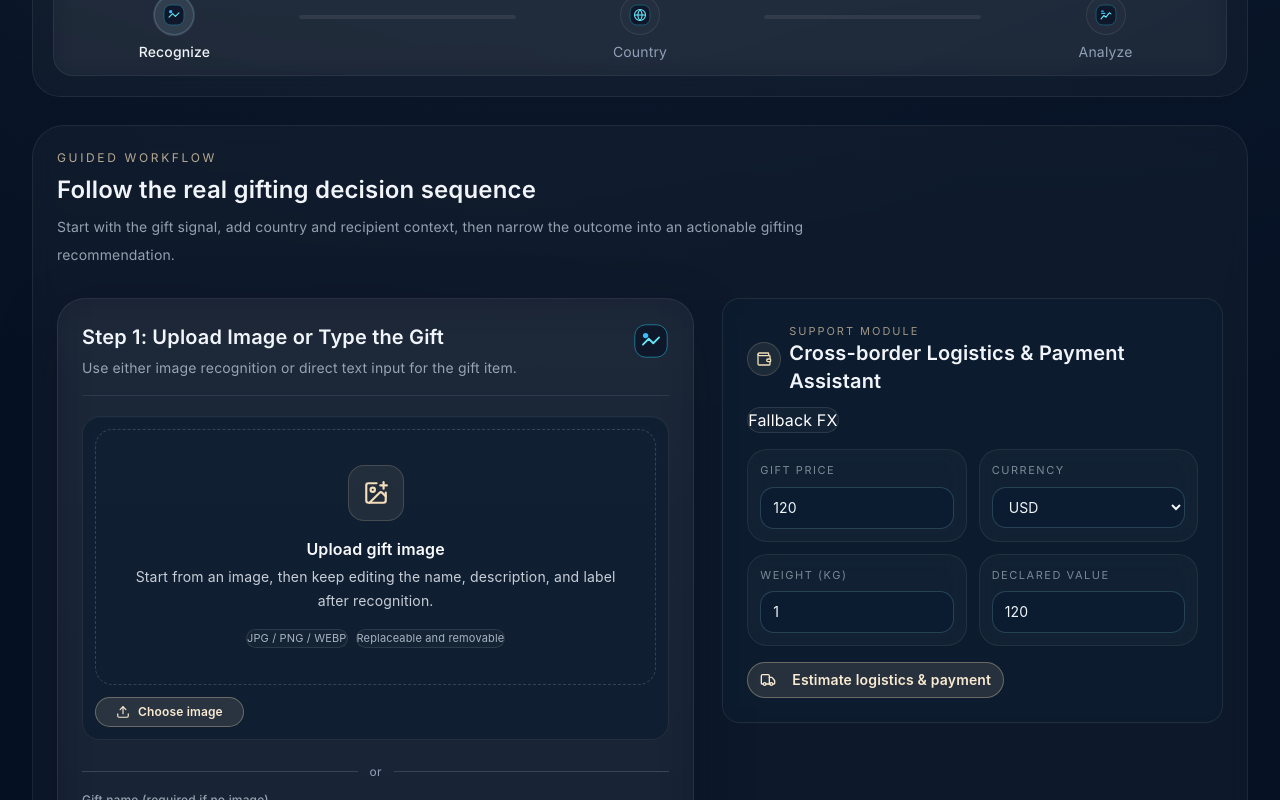
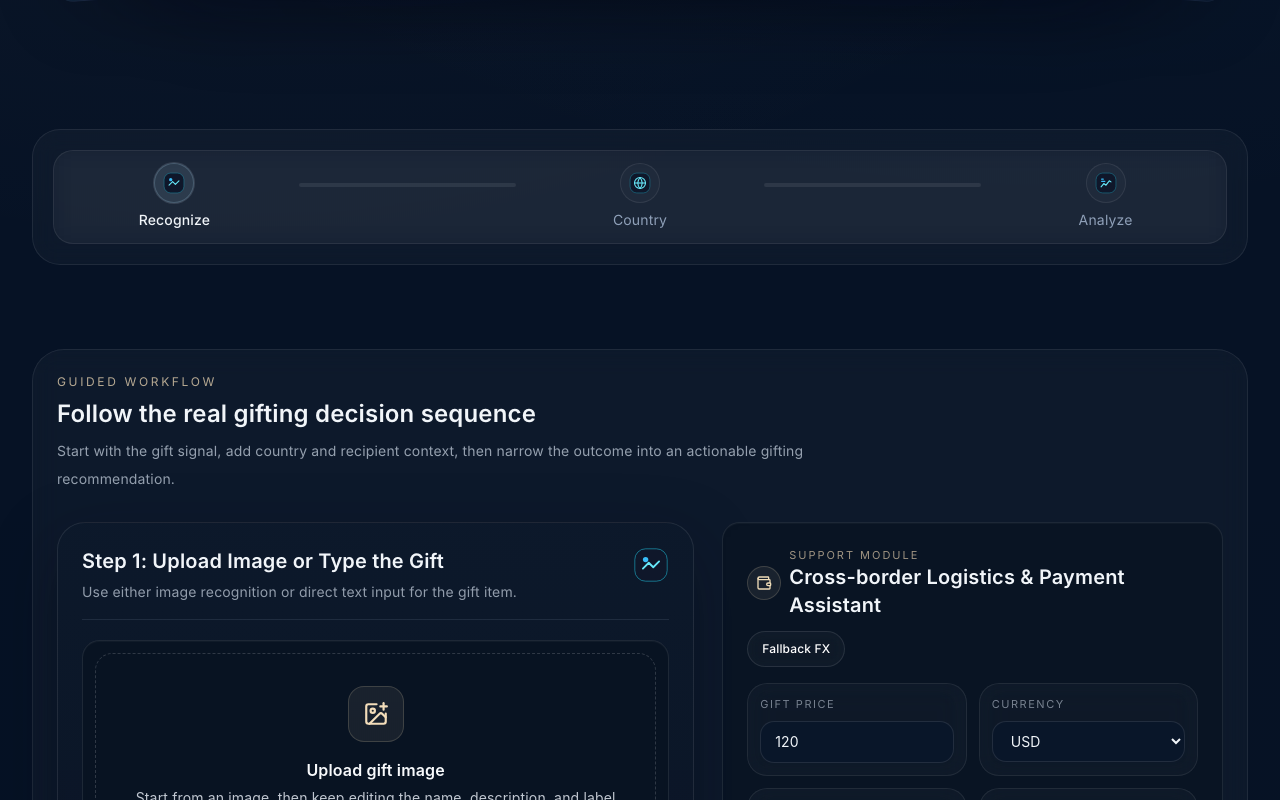
Before and after one commit to zzemy/GIVIA, a Next.js app: page /en in a window 1280 px wide. Shown: the part 1820-2620 px from the top of the page. Built offline with nearby package versions, Linux system fonts and the light colour scheme.

Commit message:
refactor: establish homepage layout system tokens

```diff
--- a/app/[locale]/page.tsx
+++ b/app/[locale]/page.tsx
@@ -20,7 +20,7 @@ export default function Home() {
     <div className={`relative min-h-screen overflow-x-hidden bg-[#061225] text-white ${isZh ? 'font-sans-zh' : ''}`}>
       <HomeBackground />
 
-      <main className="relative mx-auto max-w-[1480px] px-5 pb-16 pt-0 xl:px-8">
+      <main className="relative mx-auto flex w-full max-w-[1600px] flex-col gap-12 px-4 pb-20 pt-0 sm:px-5 lg:gap-14 xl:px-8 2xl:px-10">
         <HomeHeroSection {...heroProps} />
         <WorkflowPanels {...workflowPanelsProps} />
         <PageFeedback {...feedbackProps} />
--- a/app/globals.css
+++ b/app/globals.css
@@ -145,6 +145,27 @@
   font-family: var(--app-font-display-zh);
 }
 
+.home-measure {
+  max-width: 42rem;
+}
+
+.home-balance {
+  text-wrap: balance;
+}
+
+.home-pretty {
+  text-wrap: pretty;
+}
+
+.home-pill-nowrap {
+  white-space: nowrap;
+  word-break: keep-all;
+}
+
+.home-status-pill {
+  min-inline-size: 5.5rem;
+}
+
 .country-selector-scroll {
   scrollbar-width: thin;
   scrollbar-color: rgba(103, 232, 249, 0.38) rgba(15, 26, 47, 0.55);
--- a/components/gifting/home/home-design-tokens.ts
+++ b/components/gifting/home/home-design-tokens.ts
@@ -1,40 +1,49 @@
 export const homeSurface = {
   primary:
-    'rounded-[2rem] border border-white/9 bg-[linear-gradient(135deg,rgba(255,255,255,0.05),rgba(231,210,175,0.06)_38%,rgba(147,197,253,0.04)_100%)] shadow-[0_34px_90px_rgba(4,10,24,0.44)] backdrop-blur-xl',
+    'rounded-[2rem] border border-white/10 bg-[linear-gradient(180deg,rgba(15,28,49,0.96),rgba(10,20,37,0.98))] shadow-[0_34px_100px_rgba(2,8,21,0.52)] backdrop-blur-xl',
   secondary:
-    'rounded-[1.75rem] border border-white/8 bg-[linear-gradient(180deg,rgba(255,255,255,0.038),rgba(255,255,255,0.016))] shadow-[0_22px_60px_rgba(4,10,24,0.3)] backdrop-blur-xl',
-  quiet: 'rounded-[1.25rem] border border-white/7 bg-white/[0.032] backdrop-blur-md',
-  inset: 'rounded-[1.1rem] border border-white/8 bg-[#0b1b2f]/68 backdrop-blur-md',
-  glassStrip: 'rounded-full border border-white/10 bg-white/[0.035] backdrop-blur',
+    'rounded-[1.75rem] border border-white/9 bg-[linear-gradient(180deg,rgba(13,25,43,0.94),rgba(10,19,34,0.96))] shadow-[0_22px_64px_rgba(2,8,21,0.34)] backdrop-blur-xl',
+  quiet: 'rounded-[1.25rem] border border-white/8 bg-[rgba(255,255,255,0.03)] backdrop-blur-md',
+  inset: 'rounded-[1.1rem] border border-white/9 bg-[rgba(8,19,34,0.82)] shadow-[inset_0_1px_0_rgba(255,255,255,0.03)] backdrop-blur-md',
+  glassStrip:
+    'inline-flex min-h-9 items-center justify-center whitespace-nowrap rounded-full border border-white/10 bg-white/[0.035] px-3.5 py-1 text-xs font-medium backdrop-blur',
 } as const
 
 export const homeAccent = {
   premiumLabel: 'text-[#e7d2af]',
-  premiumBorder: 'border-[#e7d2af]/20',
-  premiumBg: 'bg-[#e7d2af]/10',
-  premiumGlow: 'shadow-[0_10px_32px_rgba(231,210,175,0.16)]',
-  intelligenceLabel: 'text-sky-100/82',
+  premiumBorder: 'border-[#e7d2af]/22',
+  premiumBg: 'bg-[#e7d2af]/9',
+  premiumGlow: 'shadow-[0_12px_30px_rgba(231,210,175,0.12)]',
+  intelligenceLabel: 'text-sky-100/76',
 } as const
 
 export const homeText = {
   title: 'text-slate-50',
-  body: 'text-slate-200/88',
-  muted: 'text-slate-300/72',
-  meta: 'text-slate-300/58',
+  body: 'text-slate-200/85',
+  muted: 'text-slate-300/70',
+  meta: 'text-slate-300/56',
 } as const
 
 export const homeControl = {
   input:
-    'w-full rounded-xl border border-cyan-200/18 bg-[#0b1c31] px-3 py-2.5 text-sm text-slate-100 placeholder:text-slate-400 transition focus:border-cyan-200/45 focus:outline-none',
+    'w-full rounded-xl border border-white/10 bg-[#091629] px-3.5 py-2.5 text-sm text-slate-100 placeholder:text-slate-400 transition focus:border-[#e7d2af]/32 focus:outline-none focus:ring-2 focus:ring-[#e7d2af]/10',
   pill:
-    'inline-flex items-center gap-2 rounded-full border border-white/10 bg-white/[0.04] px-3 py-1.5 text-xs text-slate-200',
+    'inline-flex min-h-9 items-center gap-2 whitespace-nowrap rounded-full border border-white/10 bg-white/[0.04] px-3.5 py-1.5 text-xs text-slate-200',
+  badge:
+    'inline-flex min-h-8 items-center whitespace-nowrap rounded-full border border-white/10 bg-white/[0.03] px-3 py-1 text-[11px] tracking-[0.14em] text-slate-200',
 } as const
 
 export const homeButton = {
   primary:
-    'inline-flex items-center justify-center gap-2 rounded-full border border-[#e7d2af]/35 bg-[#e7d2af]/12 px-5 py-3 text-sm font-semibold text-[#f9ead2] transition hover:bg-[#e7d2af]/18',
+    'inline-flex items-center justify-center gap-2 rounded-full border border-[#e7d2af]/30 bg-[#e7d2af]/11 px-5 py-3 text-sm font-semibold text-[#f9ead2] transition hover:bg-[#e7d2af]/16',
   secondary:
-    'inline-flex items-center justify-center gap-2 rounded-full border border-white/8 bg-white/[0.025] px-5 py-3 text-sm font-medium text-slate-200 transition hover:bg-white/[0.05]',
+    'inline-flex items-center justify-center gap-2 rounded-full border border-white/8 bg-white/[0.024] px-5 py-3 text-sm font-medium text-slate-200 transition hover:bg-white/[0.045]',
   language:
-    'rounded-full px-3 py-1 text-sm font-medium transition-all border border-white/8 bg-white/[0.02] text-slate-300 hover:bg-white/[0.055]',
+    'rounded-full border border-white/8 bg-white/[0.02] px-3 py-1.5 text-sm font-medium text-slate-300 transition-all hover:bg-white/[0.05]',
 } as const
+
+export const homeLayout = {
+  section: 'mx-auto w-full max-w-[1520px]',
+  featureGrid: 'grid gap-5 xl:gap-6 2xl:gap-8',
+  readingMeasure: 'max-w-[42rem] 2xl:max-w-[46rem]',
+} as const
--- a/components/gifting/home/sections/home-background.tsx
+++ b/components/gifting/home/sections/home-background.tsx
@@ -3,15 +3,15 @@ import { withBasePath } from '@/lib/asset-path'
 export function HomeBackground() {
   return (
     <>
-      <div className="pointer-events-none absolute inset-0 bg-[radial-gradient(circle_at_20%_14%,rgba(231,210,175,0.075),transparent_30%),radial-gradient(circle_at_80%_10%,rgba(147,197,253,0.075),transparent_34%),radial-gradient(circle_at_48%_86%,rgba(99,102,241,0.035),transparent_44%)]" />
-      <div className="pointer-events-none absolute inset-0 bg-[linear-gradient(180deg,rgba(4,12,24,0.22)_0%,rgba(4,12,24,0.06)_28%,rgba(4,12,24,0.2)_100%)]" />
+      <div className="pointer-events-none absolute inset-0 bg-[radial-gradient(circle_at_18%_12%,rgba(231,210,175,0.08),transparent_26%),radial-gradient(circle_at_82%_9%,rgba(125,211,252,0.06),transparent_28%),radial-gradient(circle_at_50%_88%,rgba(148,163,184,0.04),transparent_36%)]" />
+      <div className="pointer-events-none absolute inset-0 bg-[linear-gradient(180deg,rgba(3,10,21,0.1)_0%,rgba(3,10,21,0)_34%,rgba(3,10,21,0.16)_100%)]" />
       <div
-        className="pointer-events-none absolute inset-0 opacity-[0.105] [background-size:1320px_auto,980px_auto] [background-position:center_8%,center_94%] [background-repeat:no-repeat,no-repeat]"
+        className="pointer-events-none absolute inset-0 opacity-[0.07] [background-size:1240px_auto,920px_auto] [background-position:center_8%,center_94%] [background-repeat:no-repeat,no-repeat]"
         style={{
           backgroundImage: `url('${withBasePath('/brand/world-map.svg')}'),url('${withBasePath('/brand/world-map.svg')}')`,
         }}
       />
-      <div className="pointer-events-none absolute inset-0 opacity-[0.024] [background-image:repeating-linear-gradient(90deg,rgba(148,163,184,0.08)_0_1px,transparent_1px_112px),repeating-linear-gradient(0deg,rgba(148,163,184,0.055)_0_1px,transparent_1px_96px)]" />
+      <div className="pointer-events-none absolute inset-0 opacity-[0.015] [background-image:repeating-linear-gradient(90deg,rgba(148,163,184,0.06)_0_1px,transparent_1px_132px),repeating-linear-gradient(0deg,rgba(148,163,184,0.04)_0_1px,transparent_1px_108px)]" />
     </>
   )
 }
```
